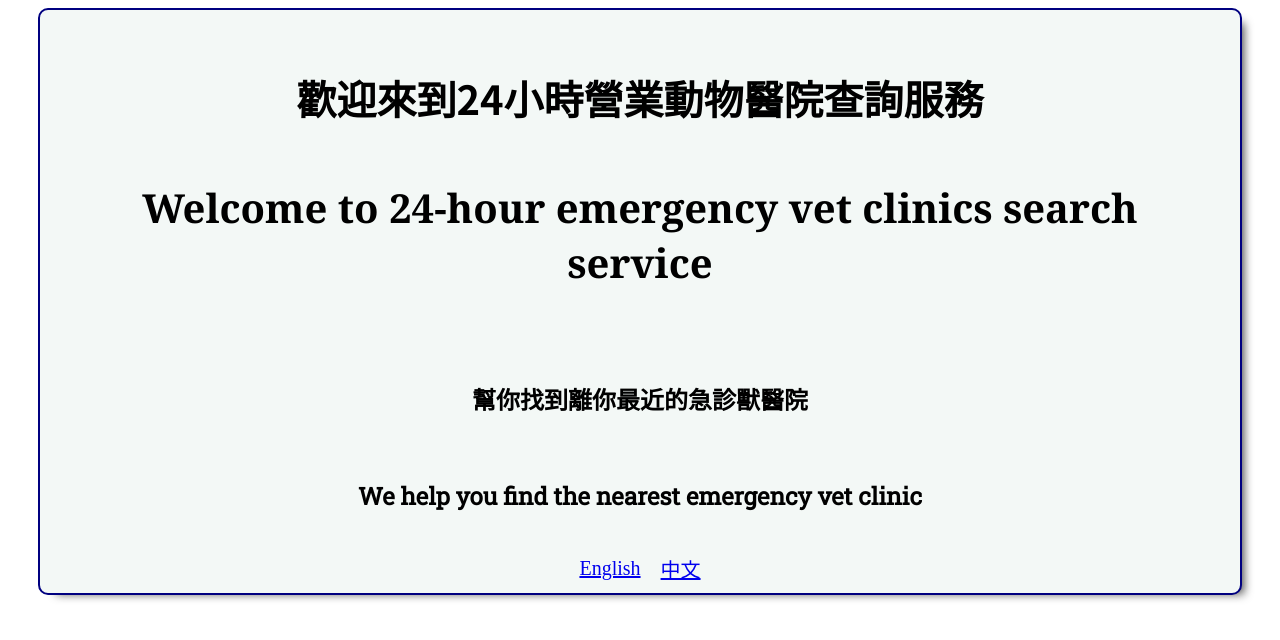
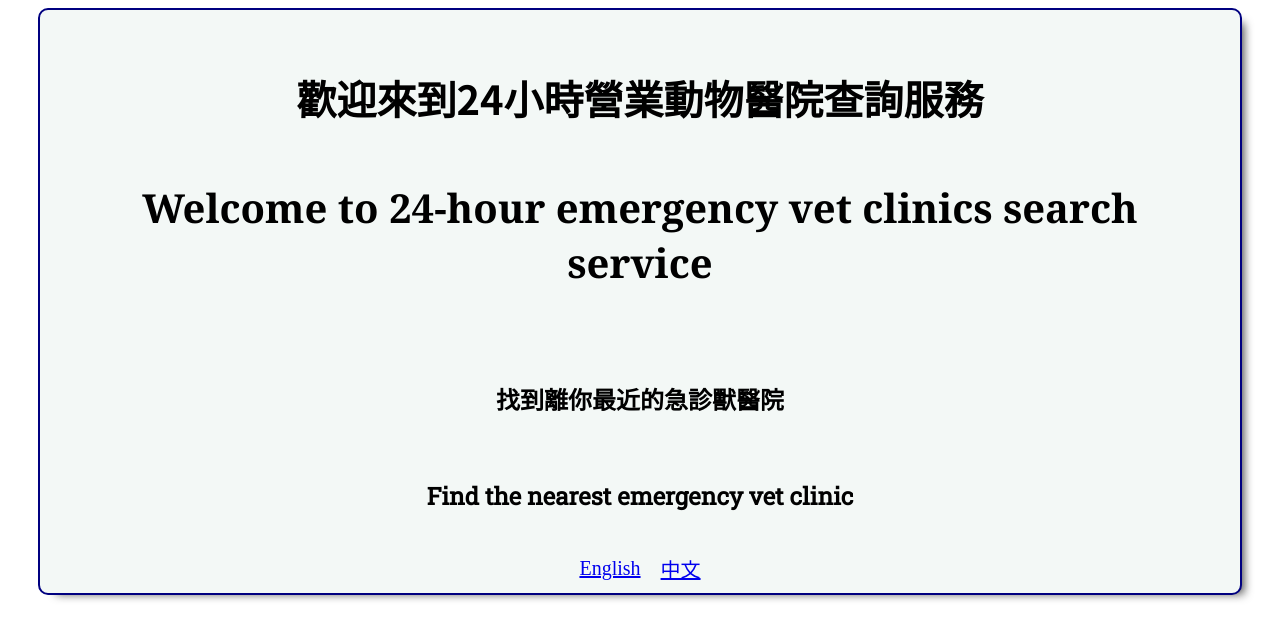
Before and after one commit to Ru960413/24HR-vet-clinic-route-planner, a Flask app: page / in a window 1280 px wide. Shown: the top 640 px of the page. Run offline with Flask 2, Linux system fonts and the light colour scheme.

Commit message:
edit explanation  text

```diff
--- a/templates/index.html
+++ b/templates/index.html
@@ -16,8 +16,8 @@ endblock title %} {% block content %}
 </div>
 
 <div class="explanation">
-  <h4 class="ex-zh">幫你找到離你最近的急診獸醫院</h4>
-  <h4 class="ex-en">We help you find the nearest emergency vet clinic</h4>
+  <h4 class="ex-zh">找到離你最近的急診獸醫院</h4>
+  <h4 class="ex-en">Find the nearest emergency vet clinic</h4>
 </div>
 
 <div class="choose-language">
```
